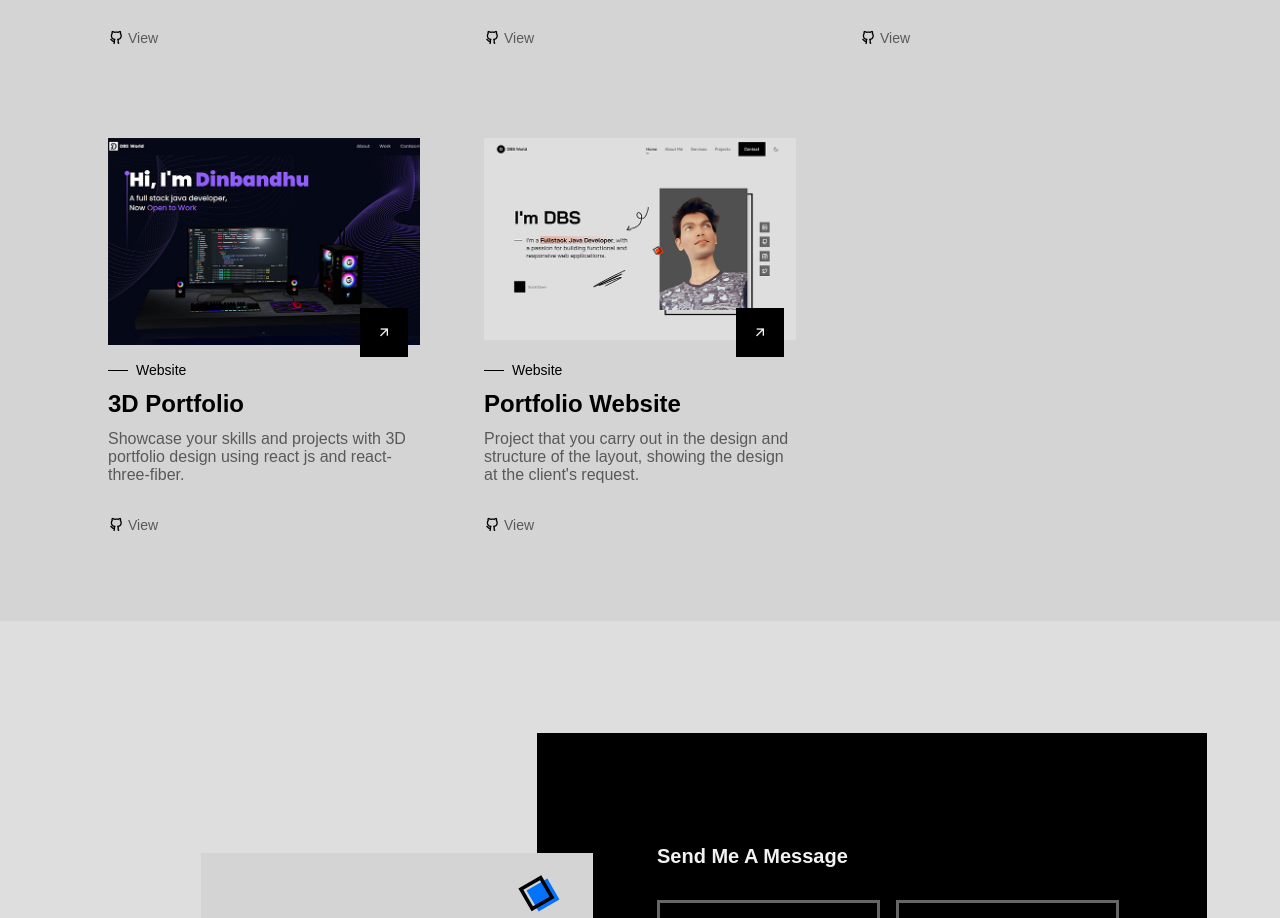
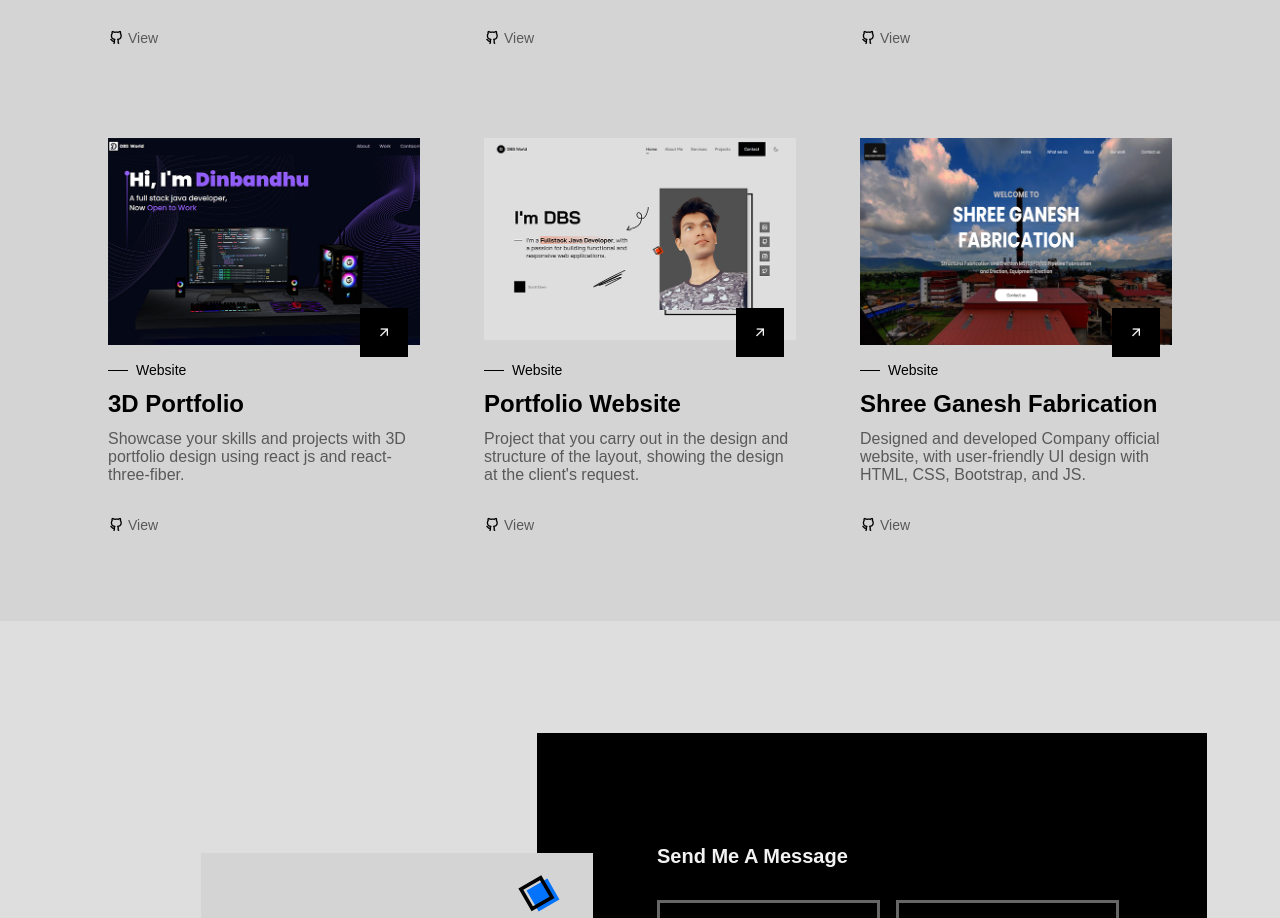
Before and after one commit to dinbandhu12/dbs_portfolio, a plain HTML site: page index.html in a window 1280 px wide. Shown: the part 2920-3838 px from the top of the page. Drawn offline with nearby package versions, Linux system fonts and the light colour scheme; a web font is replaced by a local one.

Commit message:
adding project section

```diff
--- a/index.html
+++ b/index.html
@@ -480,6 +480,41 @@
               </a>
             </div>
           </article>
+
+          <article class="projects__card">
+            <div class="projects__image">
+              <img
+                src="assets/img/project-6.jpg"
+                alt="image"
+                class="projects__img"
+              />
+              <a href="https://shree-ganesh-fabrication.netlify.app/"
+              target="_blank"
+              class="projects__button button"
+              >
+                <i class="ri-arrow-right-up-line"></i>
+              </a>
+            </div>
+
+            <div class="projects__content">
+              <h3 class="projects__subtitle">Website</h3>
+              <h2 class="projects__title">Shree Ganesh Fabrication</h2>
+
+              <p class="projects__description">
+                Designed and developed Company official website, with user-friendly UI design with HTML, CSS, Bootstrap, and JS.
+              </p>
+            </div>
+
+            <div class="projects__buttons">
+              <a
+                href="https://github.com/dinbandhu12"
+                target="_blank"
+                class="projects__link"
+              >
+                <i class="ri-github-line"></i> View
+              </a>
+            </div>
+          </article>
         </div>
       </section>
 
```
Also changed, not shown: assets/img/project-6.jpg (added), 1 other file.
